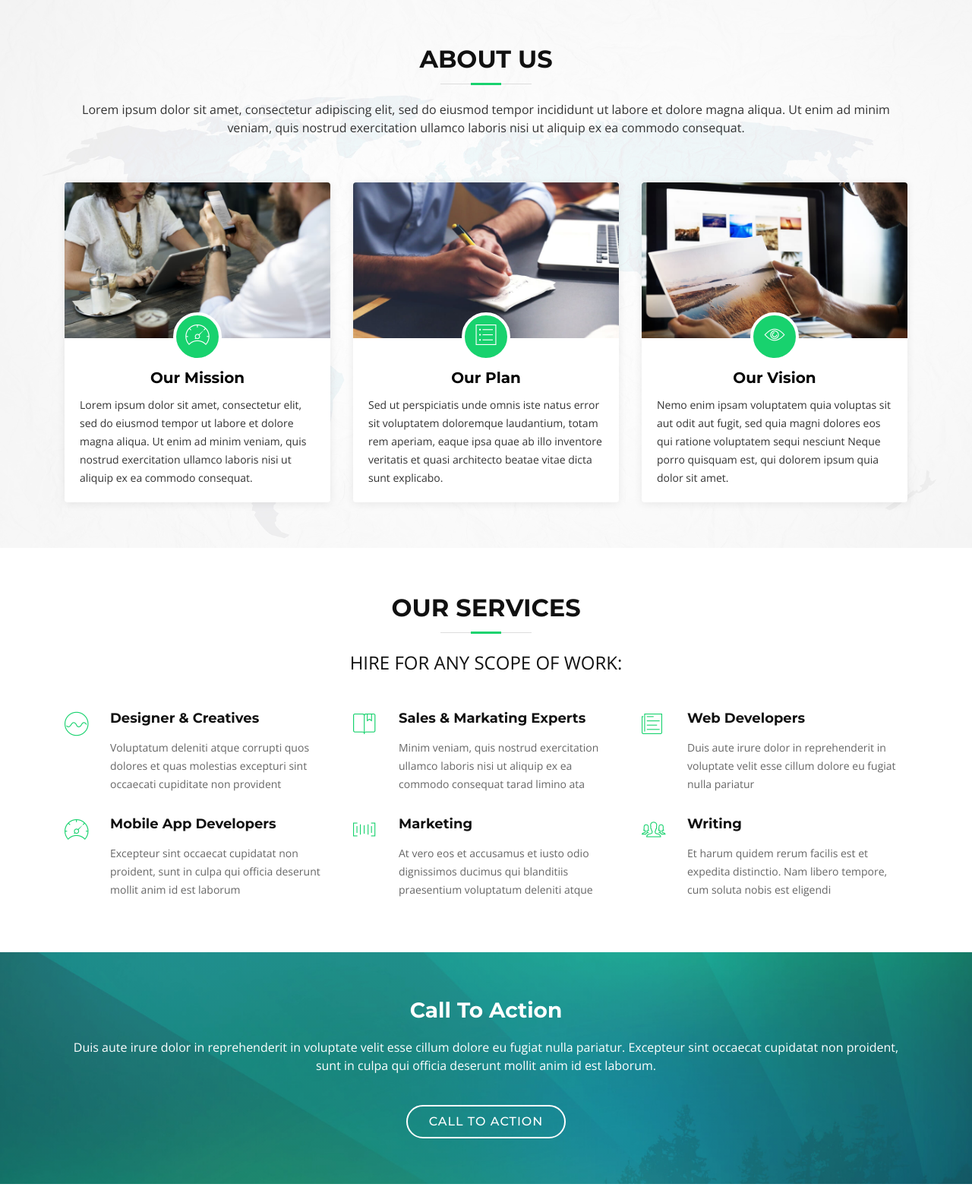
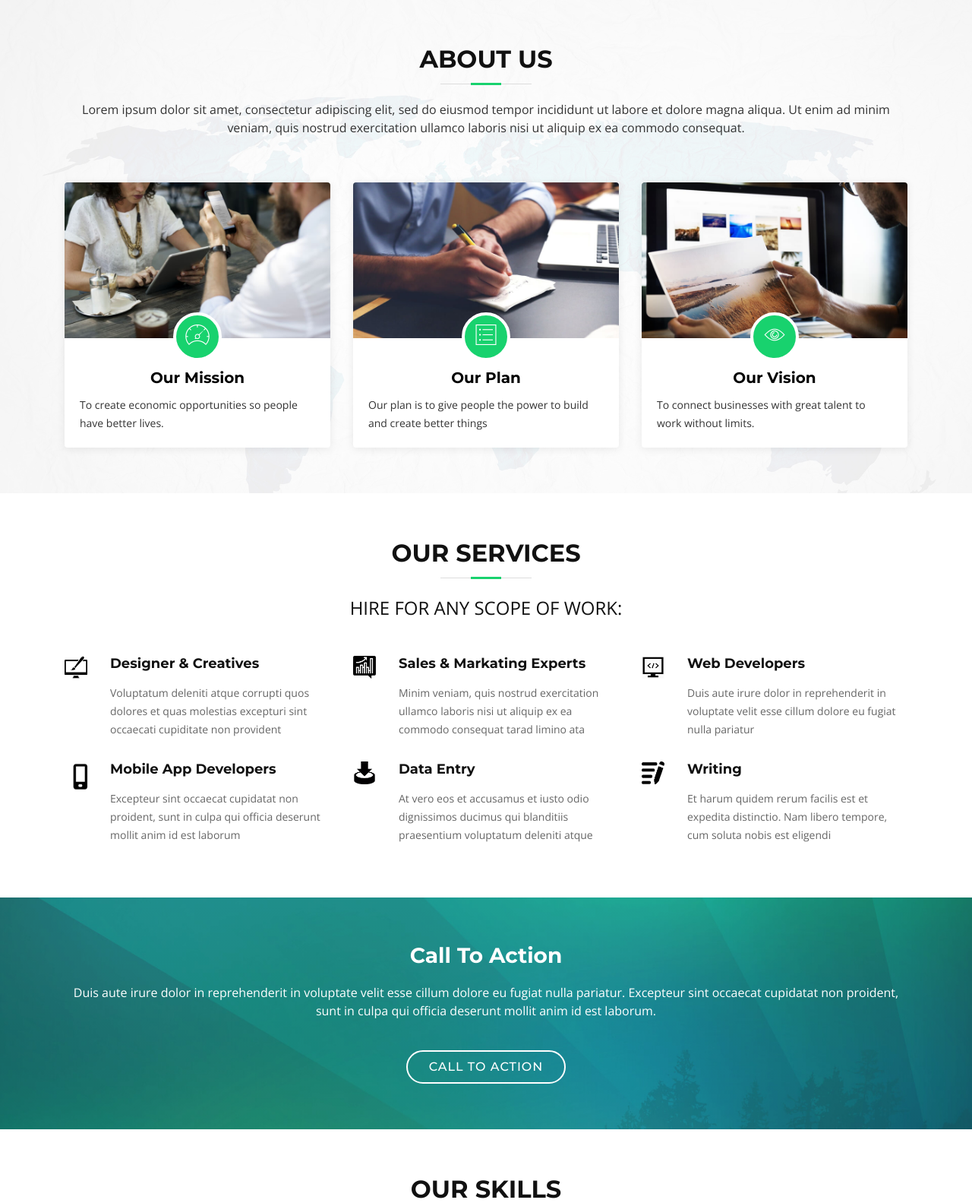
Before and after one commit to SynysterGate7/work_lancer, a Django app: page /index/ in a window 1280 px wide. Shown: the part 1033-2616 px from the top of the page at 76% size. Run offline with Django 3.2, Linux system fonts and the light colour scheme; some libraries are stand-ins or nearby versions; some web fonts are replaced.

Commit message:
new files added and index modified

```diff
--- a/templates/index.html
+++ b/templates/index.html
@@ -195,7 +195,7 @@
               </div>
               <h2 class="title"><a href="#">Our Mission</a></h2>
               <p>
-                Lorem ipsum dolor sit amet, consectetur elit, sed do eiusmod tempor ut labore et dolore magna aliqua. Ut enim ad minim veniam, quis nostrud exercitation ullamco laboris nisi ut aliquip ex ea commodo consequat.
+                To create economic opportunities so people have better lives.
               </p>
             </div>
           </div>
@@ -208,7 +208,7 @@
               </div>
               <h2 class="title"><a href="#">Our Plan</a></h2>
               <p>
-                Sed ut perspiciatis unde omnis iste natus error sit voluptatem  doloremque laudantium, totam rem aperiam, eaque ipsa quae ab illo inventore veritatis et quasi architecto beatae vitae dicta sunt explicabo.
+                 Our plan is to give people the power to build and create better things
               </p>
             </div>
           </div>
@@ -221,7 +221,7 @@
               </div>
               <h2 class="title"><a href="#">Our Vision</a></h2>
               <p>
-                Nemo enim ipsam voluptatem quia voluptas sit aut odit aut fugit, sed quia magni dolores eos qui ratione voluptatem sequi nesciunt Neque porro quisquam est, qui dolorem ipsum quia dolor sit amet.
+                To connect businesses with great talent to work without limits.
               </p>
             </div>
           </div>
@@ -245,32 +245,32 @@
         <div class="row">
 
           <div class="col-lg-4 col-md-6 box wow bounceInUp" data-wow-duration="1.4s">
-            <div class="icon"><i class="ion-ios-analytics-outline"></i></div>
+            <div class="icon"><img height="30px" width="30px" src="/assets/img/images.png" ></div>
             <h4 class="title"><a href="">Designer & Creatives</a></h4>
             <p class="description">Voluptatum deleniti atque corrupti quos dolores et quas molestias excepturi sint occaecati cupiditate non provident</p>
           </div>
           <div class="col-lg-4 col-md-6 box wow bounceInUp" data-wow-duration="1.4s">
-            <div class="icon"><i class="ion-ios-bookmarks-outline"></i></div>
+            <div class="icon"><img height="30px" width="30px" src="/assets/img/images2.png"></div>
             <h4 class="title"><a href="">Sales & Markating Experts</a></h4>
             <p class="description">Minim veniam, quis nostrud exercitation ullamco laboris nisi ut aliquip ex ea commodo consequat tarad limino ata</p>
           </div>
           <div class="col-lg-4 col-md-6 box wow bounceInUp" data-wow-duration="1.4s">
-            <div class="icon"><i class="ion-ios-paper-outline"></i></div>
+            <div class="icon"><img height="30px" width="30px" src="/assets/img/image3.png"></div>
             <h4 class="title"><a href="">Web Developers</a></h4>
             <p class="description">Duis aute irure dolor in reprehenderit in voluptate velit esse cillum dolore eu fugiat nulla pariatur</p>
           </div>
           <div class="col-lg-4 col-md-6 box wow bounceInUp" data-wow-delay="0.1s" data-wow-duration="1.4s">
-            <div class="icon"><i class="ion-ios-speedometer-outline"></i></div>
+            <div class="icon"><img height="40px" width="40px" src="/assets/img/image4.png"></div>
             <h4 class="title"><a href="">Mobile App Developers</a></h4>
             <p class="description">Excepteur sint occaecat cupidatat non proident, sunt in culpa qui officia deserunt mollit anim id est laborum</p>
           </div>
           <div class="col-lg-4 col-md-6 box wow bounceInUp" data-wow-delay="0.1s" data-wow-duration="1.4s">
-            <div class="icon"><i class="ion-ios-barcode-outline"></i></div>
-            <h4 class="title"><a href="">Marketing</a></h4>
+            <div class="icon"><img height="30px" width="30px" src="/assets/img/image6.png"></div>
+            <h4 class="title"><a href="">Data Entry</a></h4>
             <p class="description">At vero eos et accusamus et iusto odio dignissimos ducimus qui blanditiis praesentium voluptatum deleniti atque</p>
           </div>
           <div class="col-lg-4 col-md-6 box wow bounceInUp" data-wow-delay="0.1s" data-wow-duration="1.4s">
-            <div class="icon"><i class="ion-ios-people-outline"></i></div>
+            <div class="icon"><img height="30px" width="30px" src="/assets/img/image5.png"></div>
             <h4 class="title"><a href="">Writing</a></h4>
             <p class="description">Et harum quidem rerum facilis est et expedita distinctio. Nam libero tempore, cum soluta nobis est eligendi</p>
           </div>
```
Also changed, not shown: assets/img/image3.png (added), assets/img/image4.png (added), assets/img/image5.png (added), assets/img/image6.png (added), assets/img/images.png (added), assets/img/images2.png (added).
